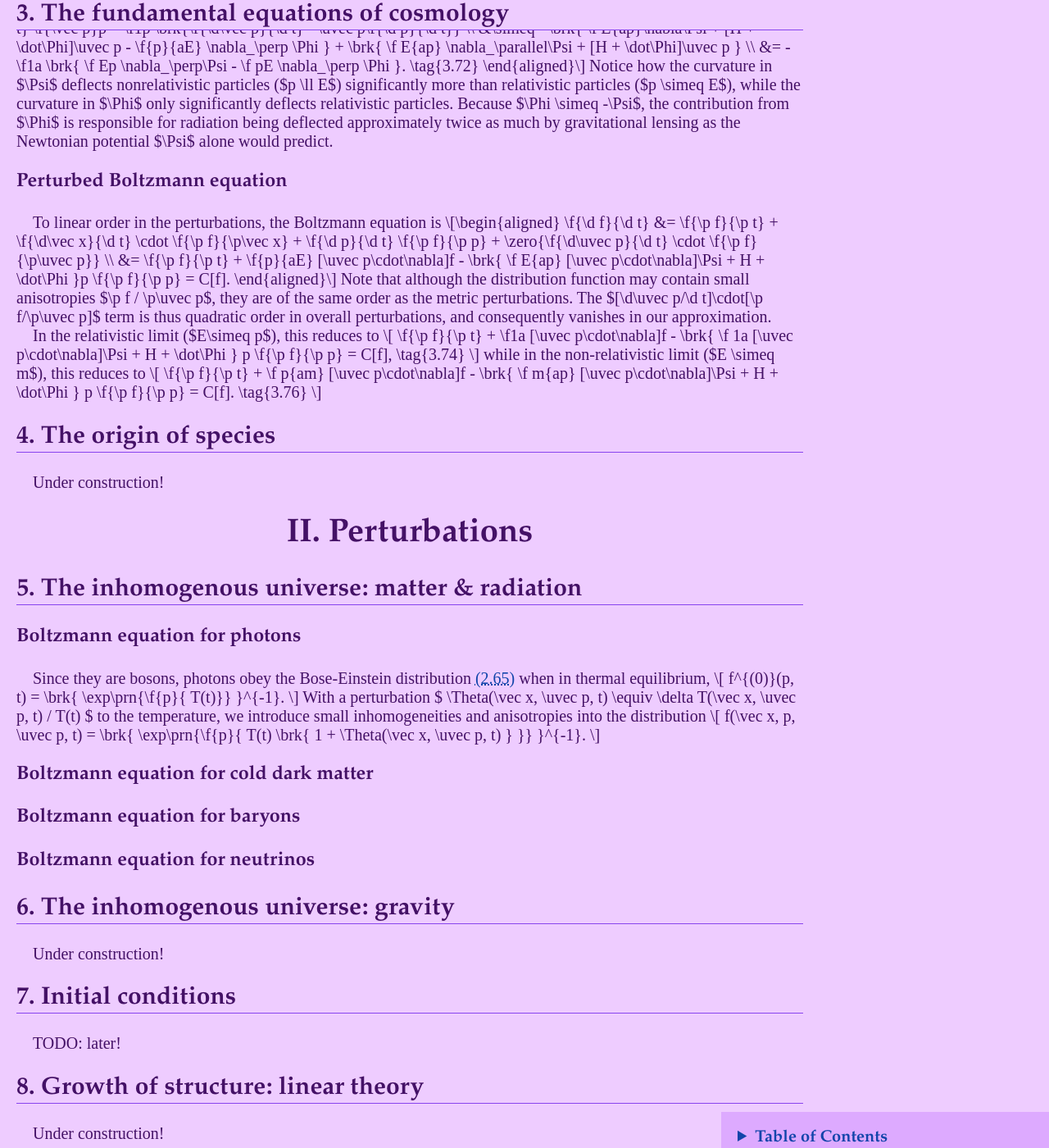
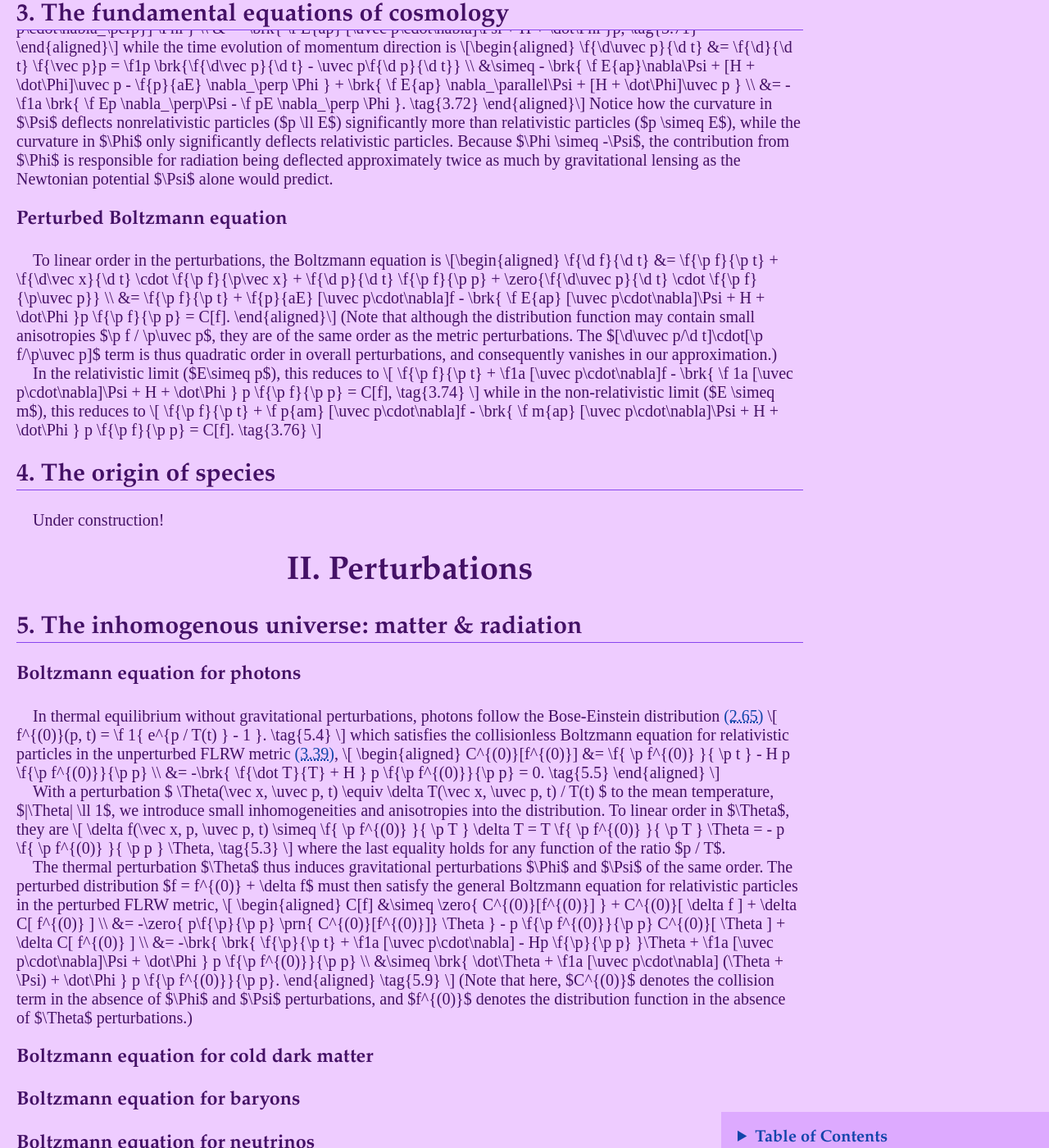
Before and after one commit to xingyzt/notes, a Jekyll site: the page built from modern-cosmology/index.md, in a window 1280 px wide and 1400 px high, scrolled down 11698 px. Shown: the whole window at 82% size. Built offline with Jekyll 4.4.1, drawn with Linux system fonts in a browser that asks for light colours; nearby versions of some CDN libraries; some web fonts are replaced; library files that are not in the unit come from our copies; a script that is not in the unit is left out; some of the changed text lies outside the part shown.

Commit message:
Thermal perturbations

```diff
--- a/modern-cosmology/3.md
+++ b/modern-cosmology/3.md
@@ -268,23 +268,26 @@ This is the most general form of the Boltzmann equation.
 
 Although homogeneity and isotropy together means $\p f / \p\vec x = \p f/\p\uvec p = 0$,
 in order to facilitate later calculations of perturbation, we will still keep a small $\p f / \p \vec x$.
-In the (slightly inhomogenous) FRLW metric, the Boltzmann equation thus simplifies to
+In the FRLW metric for a slightly inhomogenous particle distribution, the Boltzmann equation thus simplifies to
 \\[\begin{aligned}
 \f{\d f}{\d t}
 &= \f{\p f}{\p t} + \f{\d\vec x}{\d t}\cdot\f{\p f}{\p\vec x} + \f{\d p}{\d t}\f{\p f}{\p p} + \f{\d\uvec p}{\d t}\cdot\zero{\f{\p f}{\p\uvec p}}
 \\\
-&= \f{\p f}{\p t} + \f{p}{aE} [\uvec p\cdot\nabla]f - Hp \f{\p f}{\p p} = C[f].
+&= \f{\p f}{\p t} + \f{p}{aE} [\uvec p\cdot\nabla]f - Hp \f{\p f}{\p p} = C^{(0)}[f].
 \tag{3.38}
 \end{aligned}\\]
+(Note that we mark this and the following collision terms with a superscript $^{(0)}$
+to distinguish them from the collision terms in the next section,
+which incorporate with perturbations to the FLRW metric.)
 
 In the relativistic limit ($p \gg m$), we have $E \simeq p$ and thus
 \\[
-\f{\p f}{\p t} + \f1a [\uvec p\cdot\nabla]f - Hp\f{\p f}{\p p} = C[f],
+\f{\p f}{\p t} + \f1a [\uvec p\cdot\nabla]f - Hp\f{\p f}{\p p} = C^{(0)}[f],
 \tag{3.39}
 \\]
 while in the nonrelativistic limit ($p \ll m$), we have $E\simeq m$ and thus
 \\[
-\f{\p f}{\p t} + \f p{am} [\uvec p\cdot\nabla]f - Hp\f{\p f}{\p p} = C[f],
+\f{\p f}{\p t} + \f p{am} [\uvec p\cdot\nabla]f - Hp\f{\p f}{\p p} = C^{(0)}[f],
 \tag{3.40}
 \\]
 with a very suppressed $\p f / \p\vec x$ term.
@@ -684,10 +687,10 @@ To linear order in the perturbations, the Boltzmann equation is
     - \brk{ \f E{ap} [\uvec p\cdot\nabla]\Psi + H + \dot\Phi }p \f{\p f}{\p p}
 = C[f].
 \end{aligned}\\]
-Note that although the distribution function may contain small anisotropies $\p f / \p\uvec p$,
+(Note that although the distribution function may contain small anisotropies $\p f / \p\uvec p$,
 they are of the same order as the metric perturbations.
 The $[\d\uvec p/\d t]\cdot[\p f/\p\uvec p]$ term is thus quadratic order in overall perturbations,
-and consequently vanishes in our approximation.
+and consequently vanishes in our approximation.)
 
 In the relativistic limit ($E\simeq p$), this reduces to
 \\[
--- a/modern-cosmology/5.md
+++ b/modern-cosmology/5.md
@@ -5,21 +5,66 @@
 
 ### Boltzmann equation for photons
 
-Since they are bosons, photons obey the Bose-Einstein distribution [(2.65)](#tag-2.65) when in thermal equilibrium,
+In thermal equilibrium without gravitational perturbations,
+photons follow the Bose-Einstein distribution [(2.65)](#tag-2.65)
 \\[
 f^{(0)}(p, t)
-= \brk{ \exp\prn{\f{p}{ T(t)}} }^{-1}.
+= \f 1{ e^{p / T(t) } - 1 }.
+\tag{5.4}
 \\]
+which satisfies the collisionless Boltzmann equation for relativistic particles in the unperturbed FLRW metric [(3.39)](#tag-3.39),
+\\[
+\begin{aligned}
+C^{(0)}[f^{(0)}]
+&= \f{ \p f^{(0)} }{ \p t } - H p \f{\p f^{(0)}}{\p p}
+\\\
+&= -\brk{ \f{\dot T}{T} + H } p \f{\p f^{(0)}}{\p p}
+= 0.
+\tag{5.5}
+\end{aligned}
+\\]
+
 With a perturbation
 $
 \Theta(\vec x, \uvec p, t) \equiv \delta T(\vec x, \uvec p, t) / T(t)
 $
-to the temperature,
-we introduce small inhomogeneities and anisotropies into the distribution
+to the mean temperature,
+$|\Theta| \ll 1$,
+we introduce small inhomogeneities and anisotropies into the distribution.
+To linear order in $\Theta$, they are
 \\[
-f(\vec x, p, \uvec p, t)
-= \brk{ \exp\prn{\f{p}{ T(t) \brk{ 1 + \Theta(\vec x, \uvec p, t) } }} }^{-1}.
+\delta f(\vec x, p, \uvec p, t)
+\simeq \f{ \p f^{(0)} }{ \p T } \delta T
+= T \f{ \p f^{(0)} }{ \p T } \Theta
+= - p \f{ \p f^{(0)} }{ \p p } \Theta,
+\tag{5.3}
 \\]
+where the last equality holds for any function of the ratio $p / T$.
+
+The thermal perturbation $\Theta$ thus induces gravitational perturbations $\Phi$ and $\Psi$ of the same order.
+The perturbed distribution $f = f^{(0)} + \delta f$ must then satisfy the general Boltzmann equation for relativistic particles in the perturbed FLRW metric,
+\\[
+\begin{aligned}
+C[f] &\simeq
+\zero{ C^{(0)}[f^{(0)}] } + C^{(0)}[ \delta f ] + \delta C[ f^{(0)} ]
+\\\
+&= -\zero{ p\f{\p}{\p p} \prn{ C^{(0)}[f^{(0)}]} \Theta }
+    - p \f{\p f^{(0)}}{\p p} C^{(0)}[ \Theta ]
+    + \delta C[ f^{(0)} ]
+\\\
+&= -\brk{ \brk{ \f{\p}{\p t} + \f1a [\uvec p\cdot\nabla] - Hp \f{\p}{\p p} }\Theta
+    + \f1a [\uvec p\cdot\nabla]\Psi + \dot\Phi } p \f{\p f^{(0)}}{\p p}
+\\\
+&\simeq \brk{
+    \dot\Theta
+    + \f1a [\uvec p\cdot\nabla] (\Theta + \Psi) + \dot\Phi
+} p \f{\p f^{(0)}}{\p p}.
+\end{aligned}
+\tag{5.9}
+\\]
+(Note that here, $C^{(0)}$ denotes the collision term in the absence of $\Phi$ and $\Psi$ perturbations,
+and $f^{(0)}$ denotes the distribution function in the absence of $\Theta$ perturbations.)
+
 
 ### Boltzmann equation for cold dark matter
 
```
